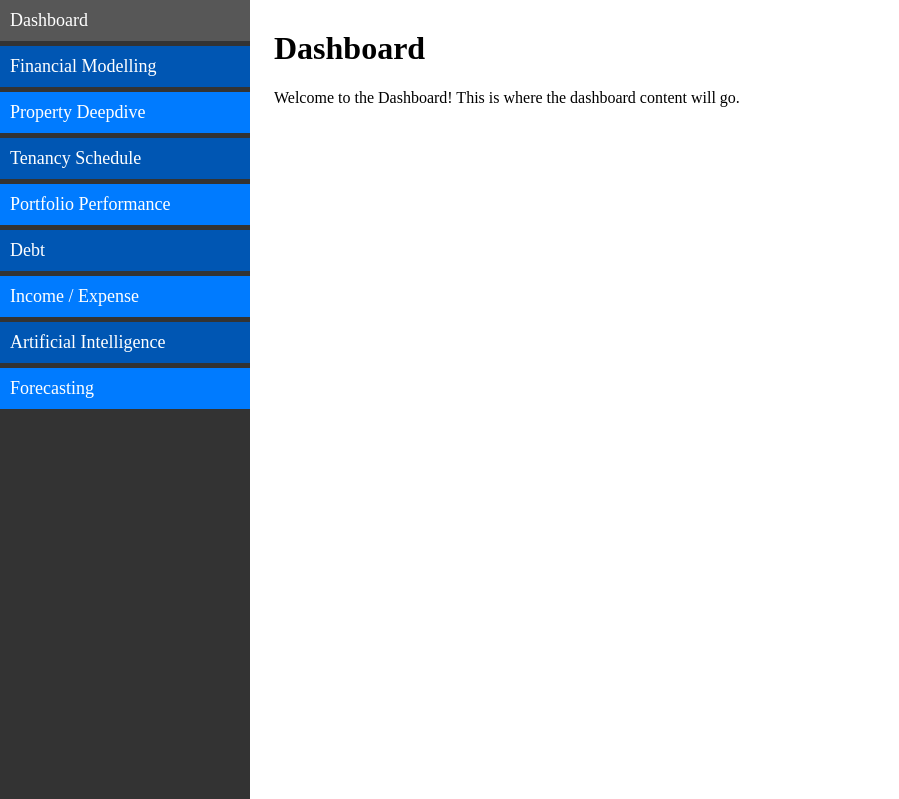
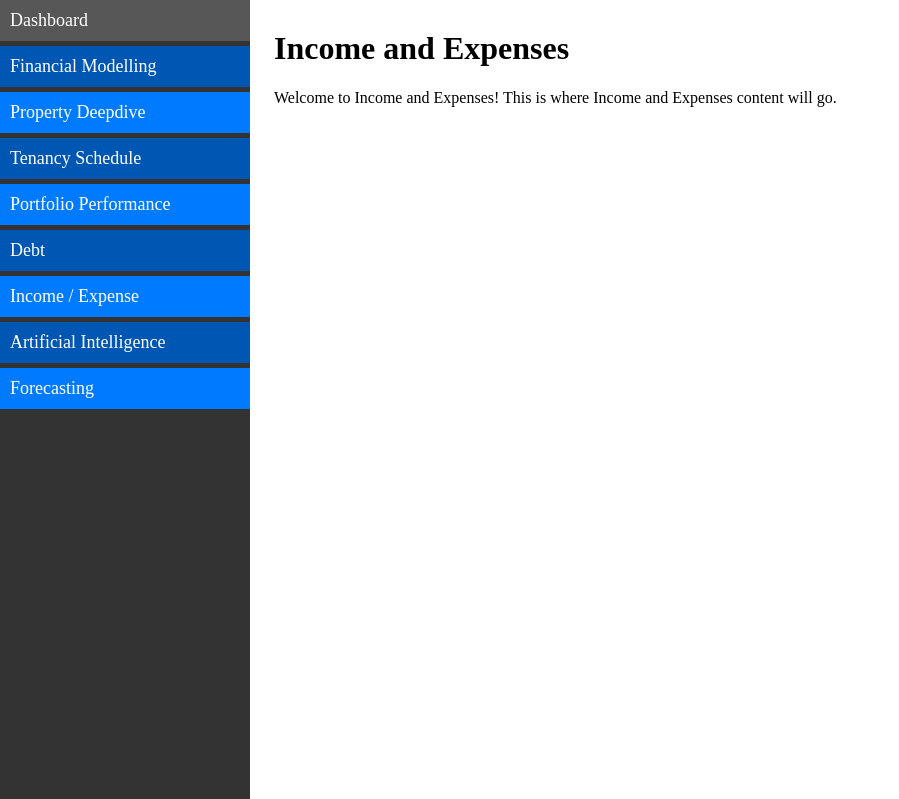
Before and after one commit to teddyjames1995/Property_Dashboard, a Django app: page /income_and_expenses/ in a window 1280 px wide. Shown: the top 799 px of the page, without its empty margins (0-899 px from the left). Run offline with Django 4.2, Linux system fonts and the light colour scheme.

Commit message:
Modify text in templates

```diff
--- a/Property_Dashboard_app/templates/artificial_intelligence.html
+++ b/Property_Dashboard_app/templates/artificial_intelligence.html
@@ -1,8 +1,8 @@
 {% extends 'base.html' %}
 
-{% block title %}Dashboard{% endblock %}
+{% block title %}Artificial Intelligence{% endblock %}
 
 {% block content %}
-<h1>Dashboard</h1>
-<p>Welcome to the Dashboard! This is where the dashboard content will go.</p>
+<h1>Artificial Intelligence</h1>
+<p>Welcome to the Artificial Intelligence! This is where the Artificial Intelligence content will go.</p>
 {% endblock content %}
--- a/Property_Dashboard_app/templates/debt.html
+++ b/Property_Dashboard_app/templates/debt.html
@@ -1,8 +1,8 @@
 {% extends 'base.html' %}
 
-{% block title %}Dashboard{% endblock %}
+{% block title %}Debt{% endblock %}
 
 {% block content %}
-<h1>Dashboard</h1>
-<p>Welcome to the Dashboard! This is where the dashboard content will go.</p>
+<h1>Debt</h1>
+<p>Welcome to Debt! This is where the debt content will go.</p>
 {% endblock content %}
--- a/Property_Dashboard_app/templates/financial_modelling.html
+++ b/Property_Dashboard_app/templates/financial_modelling.html
@@ -1,8 +1,8 @@
 {% extends 'base.html' %}
 
-{% block title %}Dashboard{% endblock %}
+{% block title %}Financial Modelling{% endblock %}
 
 {% block content %}
-<h1>Dashboard</h1>
-<p>Welcome to the Dashboard! This is where the dashboard content will go.</p>
+<h1>Financial Modelling</h1>
+<p>Welcome to financial modelling! This is where the financial modelling content will go.</p>
 {% endblock content %}
--- a/Property_Dashboard_app/templates/income_and_expenses.html
+++ b/Property_Dashboard_app/templates/income_and_expenses.html
@@ -1,8 +1,8 @@
 {% extends 'base.html' %}
 
-{% block title %}Dashboard{% endblock %}
+{% block title %}Income and Expenses{% endblock %}
 
 {% block content %}
-<h1>Dashboard</h1>
-<p>Welcome to the Dashboard! This is where the dashboard content will go.</p>
+<h1>Income and Expenses</h1>
+<p>Welcome to Income and Expenses! This is where Income and Expenses content will go.</p>
 {% endblock content %}
--- a/Property_Dashboard_app/templates/portfolio_performance.html
+++ b/Property_Dashboard_app/templates/portfolio_performance.html
@@ -1,8 +1,8 @@
 {% extends 'base.html' %}
 
-{% block title %}Dashboard{% endblock %}
+{% block title %}Portfolio Performance{% endblock %}
 
 {% block content %}
-<h1>Dashboard</h1>
-<p>Welcome to the Dashboard! This is where the dashboard content will go.</p>
+<h1>Portfolio Performance</h1>
+<p>Welcome to your portfolio performance! This is where your portfolio performance content will go.</p>
 {% endblock content %}
--- a/Property_Dashboard_app/templates/property_deepdive.html
+++ b/Property_Dashboard_app/templates/property_deepdive.html
@@ -1,8 +1,8 @@
 {% extends 'base.html' %}
 
-{% block title %}Dashboard{% endblock %}
+{% block title %}Property Deepdive{% endblock %}
 
 {% block content %}
-<h1>Dashboard</h1>
-<p>Welcome to the Dashboard! This is where the dashboard content will go.</p>
+<h1>Property Deepdive</h1>
+<p>Welcome to Property Deepdive! This is where Property Deepdive content will go.</p>
 {% endblock content %}
```
Also changed, not shown: Property_Dashboard_app/templates/intelligence.html (deleted, +0 -8 lines).
